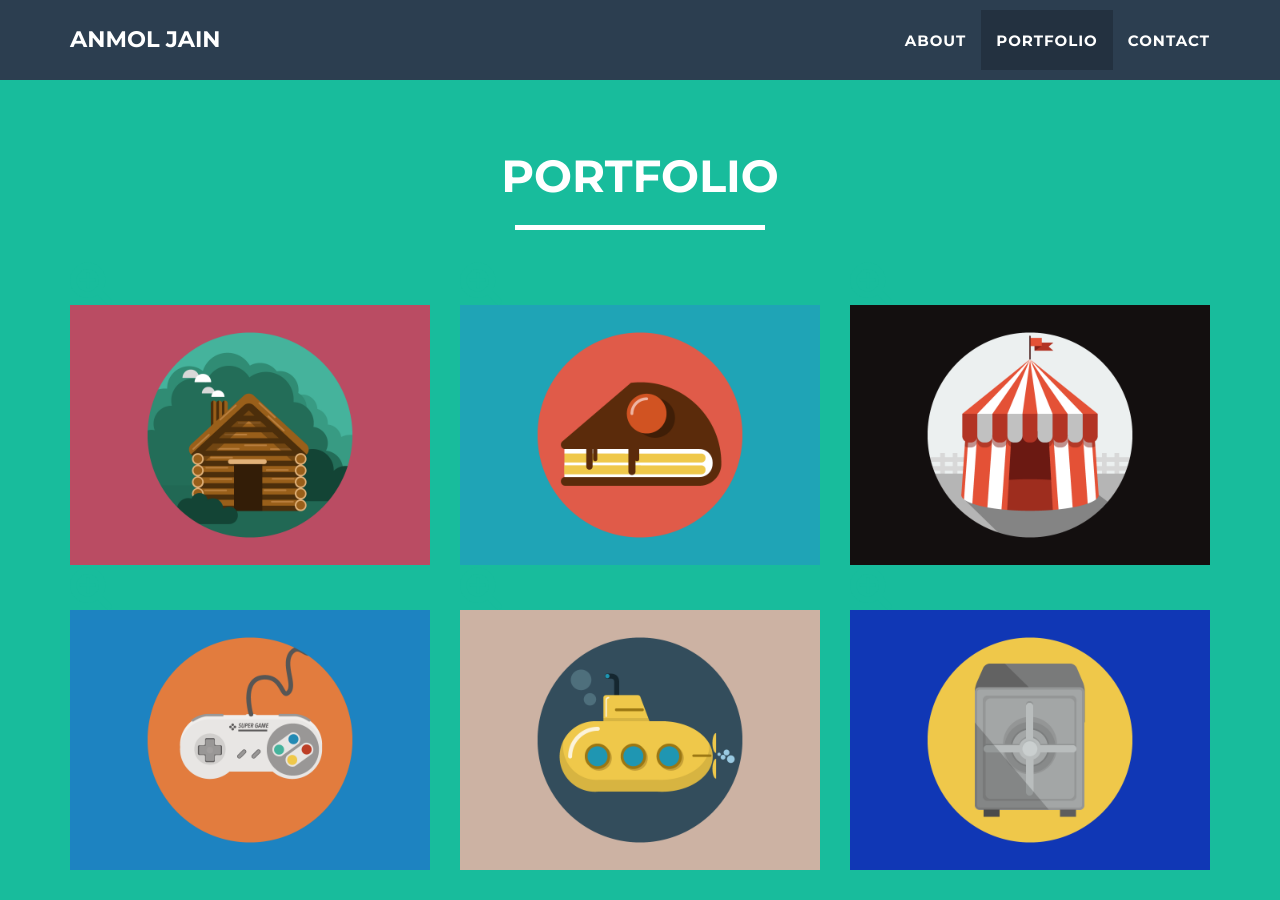
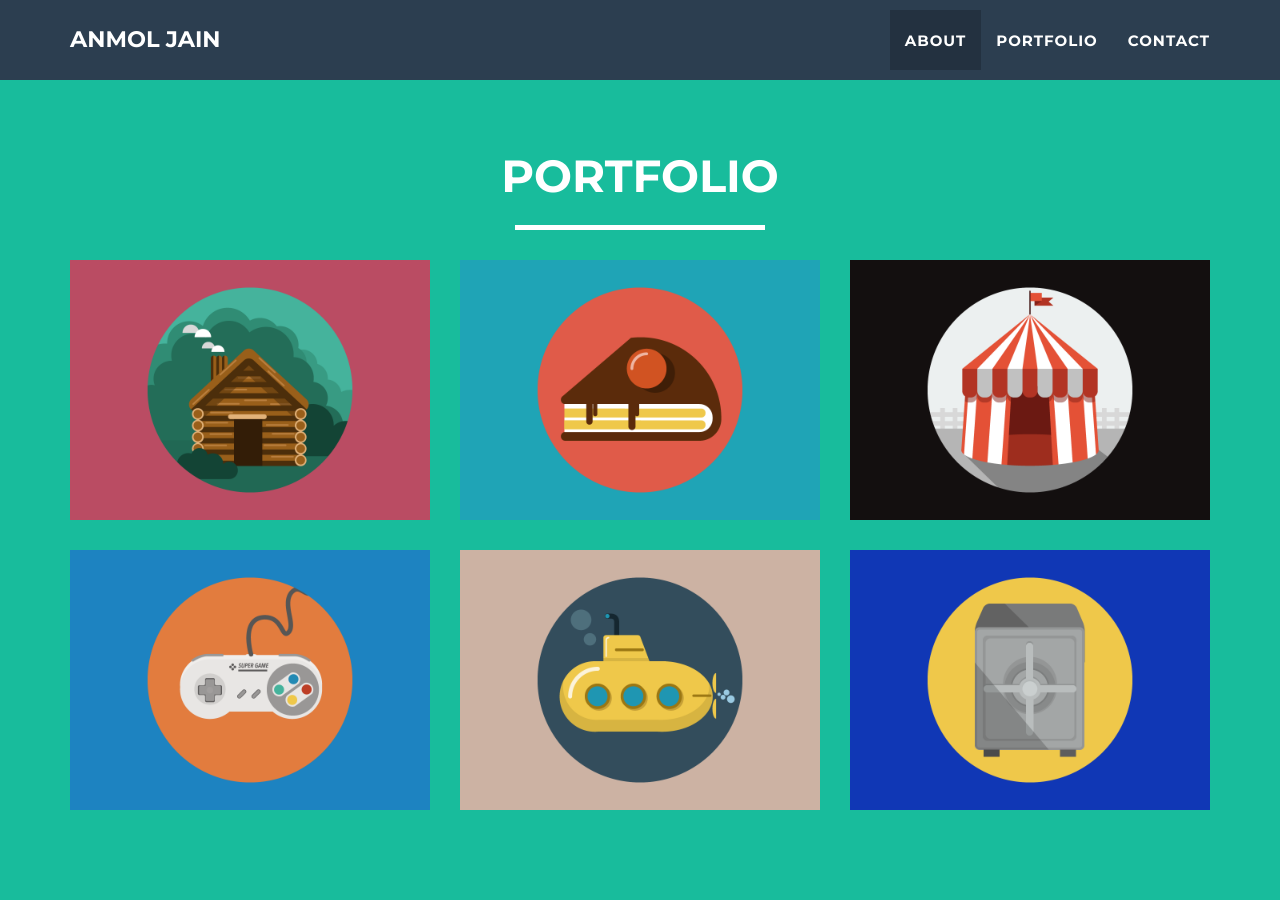
Before and after one commit to anmolaj/anmolaj.github.io, a Jekyll site: the page built from index.html, in a window 1280 px wide and 900 px high, scrolled down 1216 px. Built offline with Jekyll 4.4.1, drawn with Linux system fonts in a browser that asks for light colours.

Commit message:
Update about portfolio

```diff
--- a/_includes/about.html
+++ b/_includes/about.html
@@ -1,5 +1,5 @@
  <!-- About Section -->
-    <section  id="portfolio">
+    <section  id="about">
         <div class="container">
             <div class="row">
                 <div class="col-lg-12 text-center">
--- a/_includes/nav.html
+++ b/_includes/nav.html
@@ -9,7 +9,7 @@
                     <span class="icon-bar"></span>
                     <span class="icon-bar"></span>
                 </button>
-                <a class="navbar-brand" href="#page-top">ANMOL JAIN</a>
+                <a class="navbar-brand" href="#page-top">{{ site.title }}</a>
             </div>
 
             <!-- Collect the nav links, forms, and other content for toggling -->
--- a/_includes/portfolio_grid.html
+++ b/_includes/portfolio_grid.html
@@ -1,6 +1,6 @@
 
     <!-- Portfolio Grid Section -->
-    <section class="success" id="about">
+    <section class="success" id="portfolio">
         <div class="container">
             <div class="row">
                 <div class="col-lg-12 text-center">
```
